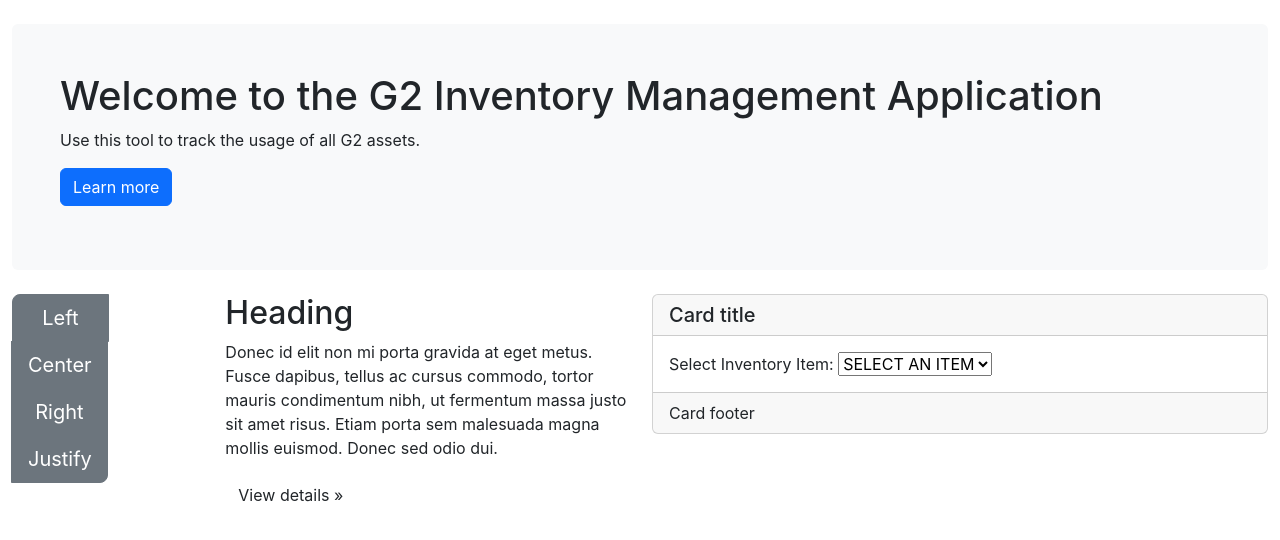
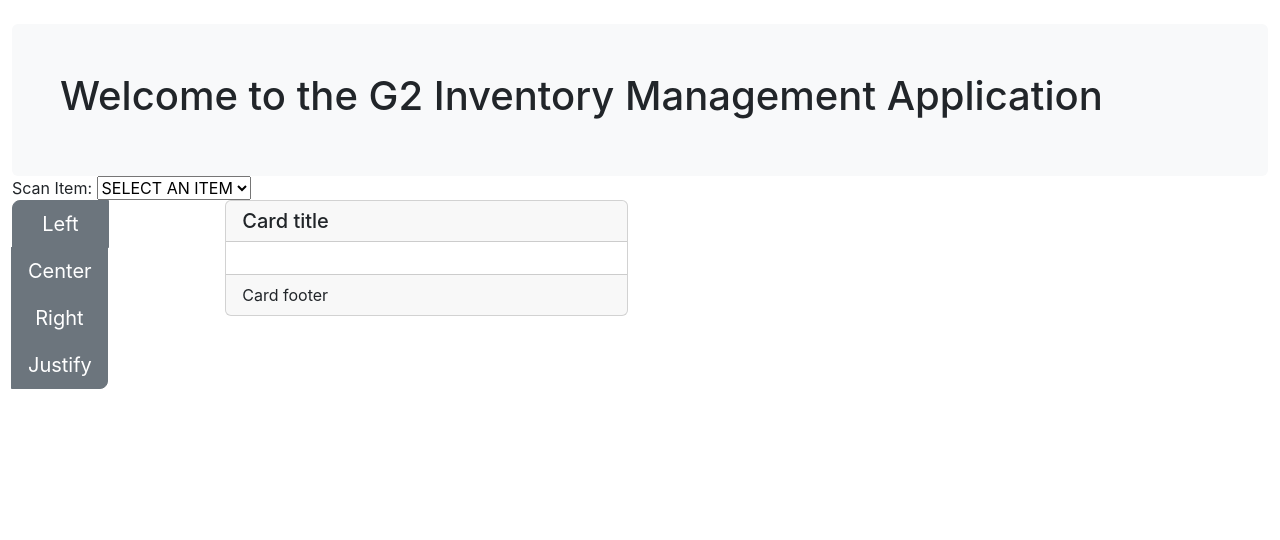
Before and after one commit to chadp70/G2Inventory, a React (Create React App) app in the folder inventory-manager/frontend/: page / in a window 1280 px wide. Shown: the top 540 px of the page. Built offline with nearby package versions, Linux system fonts and the light colour scheme; no server answers.

Commit message:
trying some things in handler

```diff
--- a/inventory-manager/frontend/src/App.js
+++ b/inventory-manager/frontend/src/App.js
@@ -6,17 +6,12 @@ function App() {
   const [dropDownSelected, setDropDownSelected] = useState('');
 
 
-  const handleSelectChange = (e)=>{
-    setDropDownSelected(e.target.value);
-    console.log(dropDownSelected)
-  }
-
   const fetchData = async () => {
 
     let res = await fetch('http://127.0.0.1:4000/items')
     let data = await res.json()
 
-    const unique = Array.from(new Set(data.map((item) => item.Nomenclature)));
+    const unique = Array.from(new Set(data.map((item) => item.ScannerID)));
 
     setRepos(data)
     console.log(repos);
@@ -25,21 +20,27 @@ function App() {
     // Iterate the data, create a <option> element and append it to
     // the select
     for (let i = 0; i < unique.length; i++) {
-        var option = document.createElement("option");
-        option.text = unique[i];
-        option.value = unique[i];
+		if(unique[i]!==undefined){
+			var option = document.createElement("option");
+			option.text = unique[i];
+			option.value = unique[i];
 
-        select.appendChild(option);
+			select.appendChild(option);
+		}
+
 
     }
   }
 
 
+  	useEffect(() => {
+    	fetchData()
+  	}, [])
+
   useEffect(() => {
-    // fetch call used to be here
-    fetchData()
+    console.log(dropDownSelected)
+	//fetchData(dropDownSelected)
   }, [dropDownSelected])
-
 
   return (
     <>
@@ -52,17 +53,13 @@ function App() {
 				<h1>
 					Welcome to the G2 Inventory Management Application
 				</h1>
-				<p>
-					Use this tool to track the usage of all G2 assets.
-				</p>
-				<p>
-					<button className="btn btn-primary btn-large">Learn more</button>
-				</p>
 			</div>
 		</div>
 	</div>
   <div className="row">
-  <div className="col-md-12">&nbsp;</div>
+  <div className="col-md-12">
+			Scan Item: <select id='selItems' onChange={(e) => setDropDownSelected(e.target.value)}><option>SELECT AN ITEM</option></select>
+			</div>
   </div>
 	<div className="row">
 		<div className="col-md-2">
@@ -75,24 +72,14 @@ function App() {
 			</div>
 		</div>
 		<div className="col-md-4">
-			<h2>
-				Heading
-			</h2>
-			<p>
-				Donec id elit non mi porta gravida at eget metus. Fusce dapibus, tellus ac cursus commodo, tortor mauris condimentum nibh, ut fermentum massa justo sit amet risus. Etiam porta sem malesuada magna mollis euismod. Donec sed odio dui.
-			</p>
-			<p>
-				<a className="btn" href="/">View details »</a>
-			</p>
-		</div>
-		<div className="col-md-6">
+
 			<div className="card">
 				<h5 className="card-header">
 					Card title
 				</h5>
 				<div className="card-body">
 					<p className="card-text">
-          Select Inventory Item: <select id='selItems' onChange={(e) => handleSelectChange(e)}><option>SELECT AN ITEM</option></select>
+
 					</p>
 				</div>
 				<div className="card-footer">
```
Also changed, not shown: 1 other file (tests, documents, lock files or other folders).
